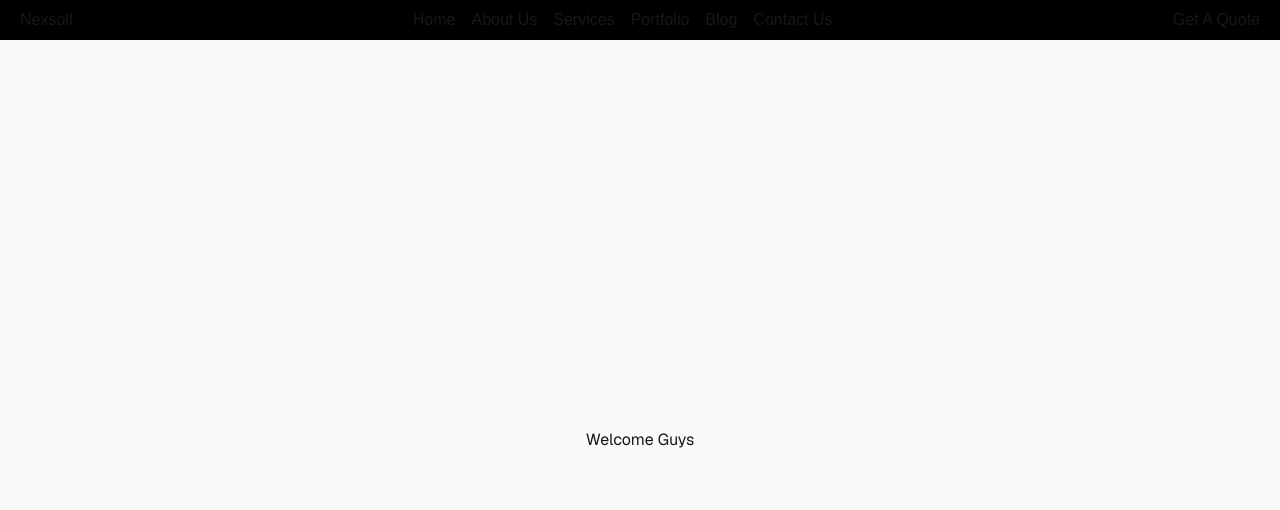
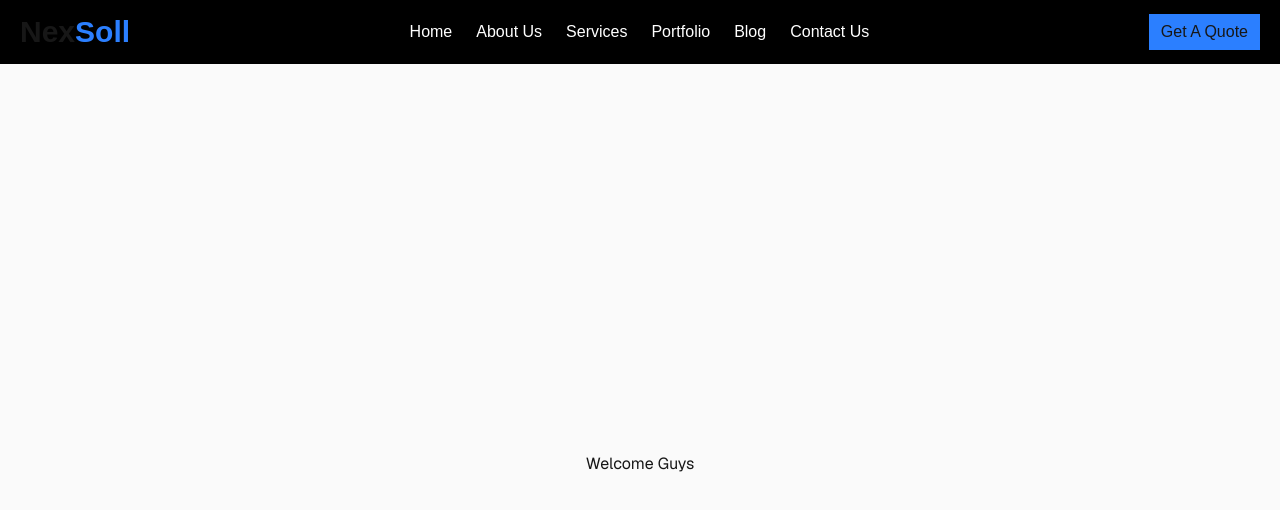
Before and after one commit to FahadKhanLangah/nexsoll-digital-agency, a Next.js app: page / in a window 1280 px wide. Shown: the top 510 px of the page. Built offline with nearby package versions, Linux system fonts and the light colour scheme.

Commit message:
Add Navbar functions and created the button ui

```diff
--- a/components/common/Navbar.tsx
+++ b/components/common/Navbar.tsx
@@ -1,21 +1,48 @@
-import React from "react";
+import Link from "next/link";
+import Button from "../ui/Button";
 
 const Navbar = () => {
   return (
-    <div className="max-h-10 bg-black w-full flex justify-between items-center px-5">
-      <div>Nexsoll</div>
+    <div className="h-16 bg-black w-full flex mx-auto justify-between items-center px-5">
+      <div className="text-3xl font-bold cursor-pointer">
+        Nex<span className="text-blue-500">Soll</span>
+      </div>
+
+      <ul className="flex gap-6 text-white">
+        <li>
+          <Link href="/" className="hover:text-blue-500">
+            Home
+          </Link>
+        </li>
+        <li>
+          <Link href="/about" className="hover:text-blue-500">
+            About Us
+          </Link>
+        </li>
+        <li>
+          <Link href="/services" className="hover:text-blue-500">
+            Services
+          </Link>
+        </li>
+        <li>
+          <Link href="/portfolio" className="hover:text-blue-500">
+            Portfolio
+          </Link>
+        </li>
+        <li>
+          <Link href="/blog" className="hover:text-blue-500">
+            Blog
+          </Link>
+        </li>
+        <li>
+          <Link href="/contact" className="hover:text-blue-500">
+            Contact Us
+          </Link>
+        </li>
+      </ul>
+
       <div>
-        <ul className="flex gap-4 cursor-pointer p-2">
-          <li>Home</li>
-          <li>About Us</li>
-          <li>Services</li>
-          <li>Portfolio</li>
-          <li>Blog</li>
-          <li>Contact Us</li>
-        </ul>
-      </div>
-      <div>
-        <button>Get A Quote</button>
+        <Button className="hover:bg-blue-600 bg-blue-500">Get A Quote</Button>
       </div>
     </div>
   );
--- a/components/ui/Button.tsx
+++ b/components/ui/Button.tsx
@@ -0,0 +1,17 @@
+import React from "react";
+
+type ButtonProps = {
+  children: React.ReactNode;
+  className?: string;
+  onClick?: () => void;
+};
+
+const Button = ({ children, className, onClick }: ButtonProps) => {
+  return (
+    <button onClick={onClick} className={`cursor-pointer px-3 py-1.5 ${className}`}>
+      {children}
+    </button>
+  );
+};
+
+export default Button;
```
